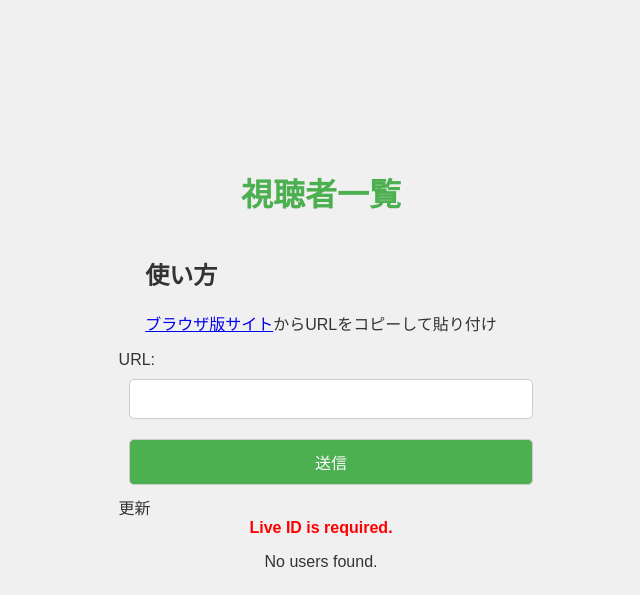
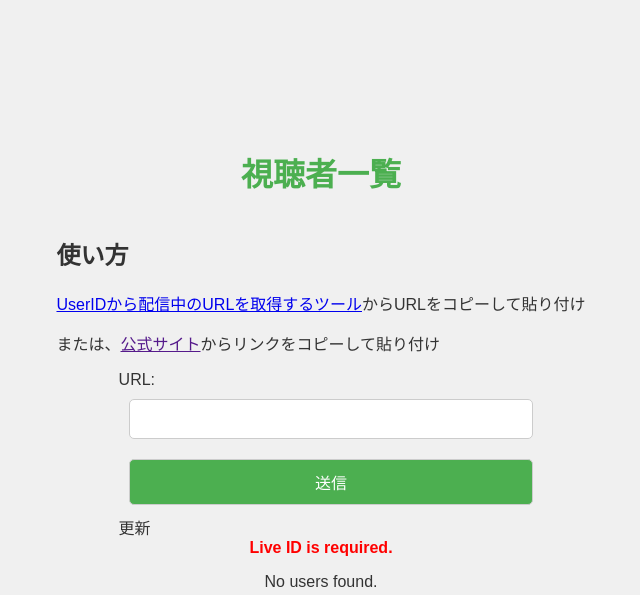
Before and after one commit to saipi-1129/Mirrativ-Online-Viewer-Web, a Flask app: page / in a window 1280 px wide. Shown: the top 595 px of the page, without its empty margins (319-959 px from the left). Run offline with Flask 3, Linux system fonts and the light colour scheme.

Commit message:
Add files via upload

```diff
--- a/templates/index.html
+++ b/templates/index.html
@@ -119,7 +119,8 @@
     <h1>視聴者一覧</h1>
     <div class="how">
       <h2>使い方</h2>
-      <p><a href="https://www.mirrativ.com/">ブラウザ版サイト</a>からURLをコピーして貼り付け</p>
+      <p><a href="https://liveid.saipi1129.com/">UserIDから配信中のURLを取得するツール</a>からURLをコピーして貼り付け</p>
+      <p>または、<a href="">公式サイト</a>からリンクをコピーして貼り付け</p>
       <!-- <img src="images/example.png" alt="" >  -->
     </div>
 
```
